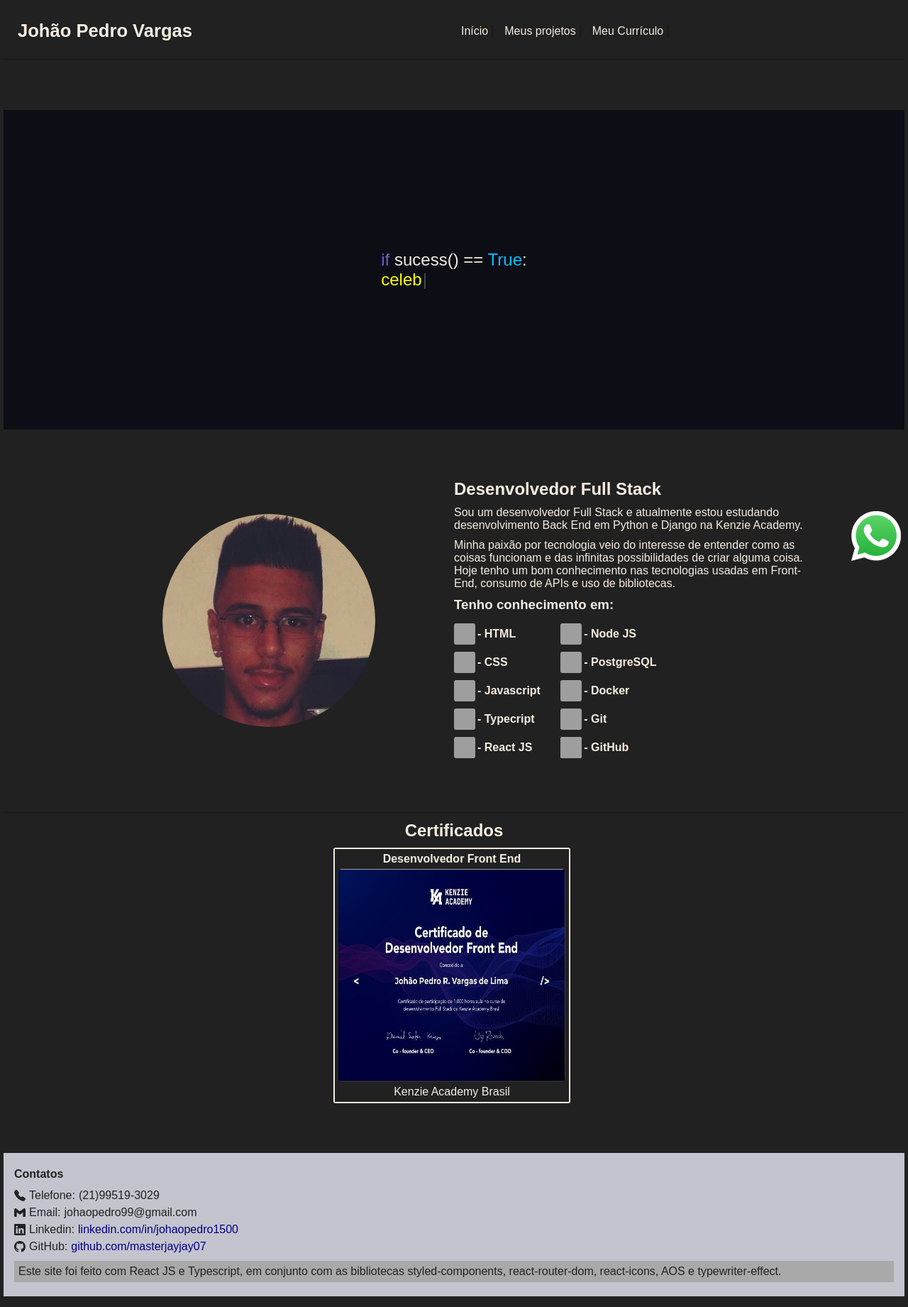
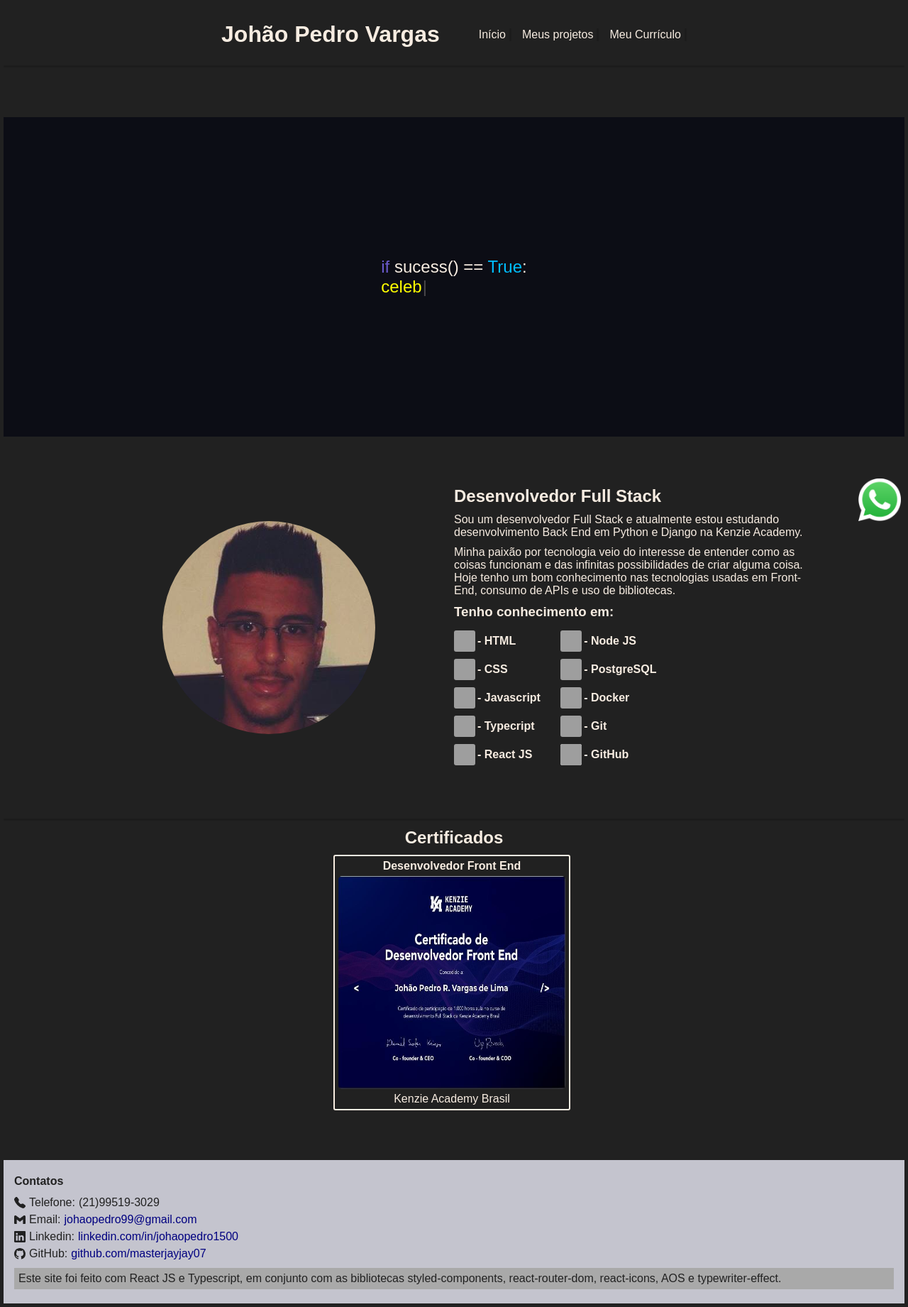
Before and after one commit to masterjayjay07/portfolio_johao, a React (Create React App) app: page / in a window 1280 px wide. Shown: the whole page at 71% size. Built offline with nearby package versions, Linux system fonts and the light colour scheme; grey boxes are pictures that could not be loaded.

Commit message:
fix: I fixed the position of the whatsapp link and did a hover to github link of the projects

```diff
--- a/src/components/Footer/index.tsx
+++ b/src/components/Footer/index.tsx
@@ -15,7 +15,15 @@ const Footer = () => {
         <li>
           <SiGmail />
           <p>Email: </p>
-          <p>johaopedro99@gmail.com</p>
+          <p>
+            <a
+              href="https://www.johaopedro99@gmail.com"
+              target="_blank"
+              rel="noreferrer"
+            >
+              johaopedro99@gmail.com
+            </a>
+          </p>
         </li>
         <li>
           <BsLinkedin />
--- a/src/components/Header/index.tsx
+++ b/src/components/Header/index.tsx
@@ -1,27 +1,15 @@
 import NavBar from "../NavBar";
 import MobileNavBar from "../MobileNavBar";
 import { Container } from "./styles";
-import { useEffect, useState } from "react";
 
 const Header = () => {
-  // const [width, setWidth] = useState(window.innerWidth);
-
-  // useEffect(() => {
-  //   const resizeWindow = () => {
-  //     setWidth(window.innerWidth);
-  //   };
-  //   window.addEventListener("resize", resizeWindow);
-  //   return () => {
-  //     window.removeEventListener("resize", resizeWindow);
-  //   };
-  // }, []);
-
   return (
     <Container>
-      <h1>Johão Pedro Vargas</h1>
-      {/* {width < 600 ? <MobileNavBar /> : <NavBar />} */}
-      <NavBar />
-      <MobileNavBar />
+      <div>
+        <h1>Johão Pedro Vargas</h1>
+        <NavBar />
+        <MobileNavBar />
+      </div>
     </Container>
   );
 };
--- a/src/components/Header/styles.ts
+++ b/src/components/Header/styles.ts
@@ -4,12 +4,17 @@ export const Container = styled.header`
   width: 100%;
   display: flex;
   align-items: center;
+  justify-content: center;
+  border-bottom: 3px solid #1c1c1c;
+  padding: 5px;
+  div {
+    max-width: 1000px;
+    display: flex;
+    align-items: center;
     justify-content: space-around;
-  gap: 10px;
+    gap: 50px;
     padding: 20px;
-  min-height: 80px;
-  border-bottom: 3px solid #1c1c1c;
-  h1 {
+    min-height: 80px h1 {
       color: var(--color-linen);
       flex-grow: 1;
       flex-shrink: 2;
@@ -21,4 +26,5 @@ export const Container = styled.header`
       flex-shrink: 2;
       flex-basis: 0;
     }
+  }
 `;
--- a/src/components/WhatsappButton/styles.ts
+++ b/src/components/WhatsappButton/styles.ts
@@ -2,10 +2,10 @@ import styled from "styled-components";
 
 export const Container = styled.div`
   position: fixed;
-  bottom: 10px;
+  bottom: 66px;
   right: 10px;
-  width: 70px;
-  height: 70px;
+  width: 60px;
+  height: 60px;
   img {
     width: 100%;
     height: 100%;
--- a/src/components/projectsSection/styles.ts
+++ b/src/components/projectsSection/styles.ts
@@ -15,7 +15,7 @@ export const Container = styled.section`
     height: 490px;
     li {
       min-width: 300px;
-      min-height: 400px;
+      min-height: 445px;
       border-radius: 5px;
       background-color: var(--color-lavender-grey);
       color: var(--color-light-black);
@@ -35,6 +35,22 @@ export const Container = styled.section`
           transition: 0.5s;
         }
       }
+      h6 {
+        a {
+          color: var(--color-lavender-grey);
+          padding: 4px;
+          background-color: var(--color-light-black);
+          transition: 0.2s;
+          border-radius: 3px;
+          border: 2px solid transparent;
+          :hover {
+            background-color: var(--color-dark-grey);
+            color: var(--color-light-black);
+            transition: 0.3s;
+            border: 2px solid var(--color-light-black);
+          }
+        }
+      }
     }
   }
 `;
--- a/src/pages/Projects/index.tsx
+++ b/src/pages/Projects/index.tsx
@@ -1,6 +1,7 @@
 import Header from "../../components/Header";
 import Footer from "../../components/Footer";
 import ProjectsSection from "../../components/projectsSection";
+import WhatsappButton from "../../components/WhatsappButton";
 
 const Projects = () => {
   return (
@@ -8,6 +9,7 @@ const Projects = () => {
       <Header />
       <ProjectsSection />
       <Footer />
+      <WhatsappButton />
     </div>
   );
 };
```
Lines whose indentation alone changed are shown as unchanged.
